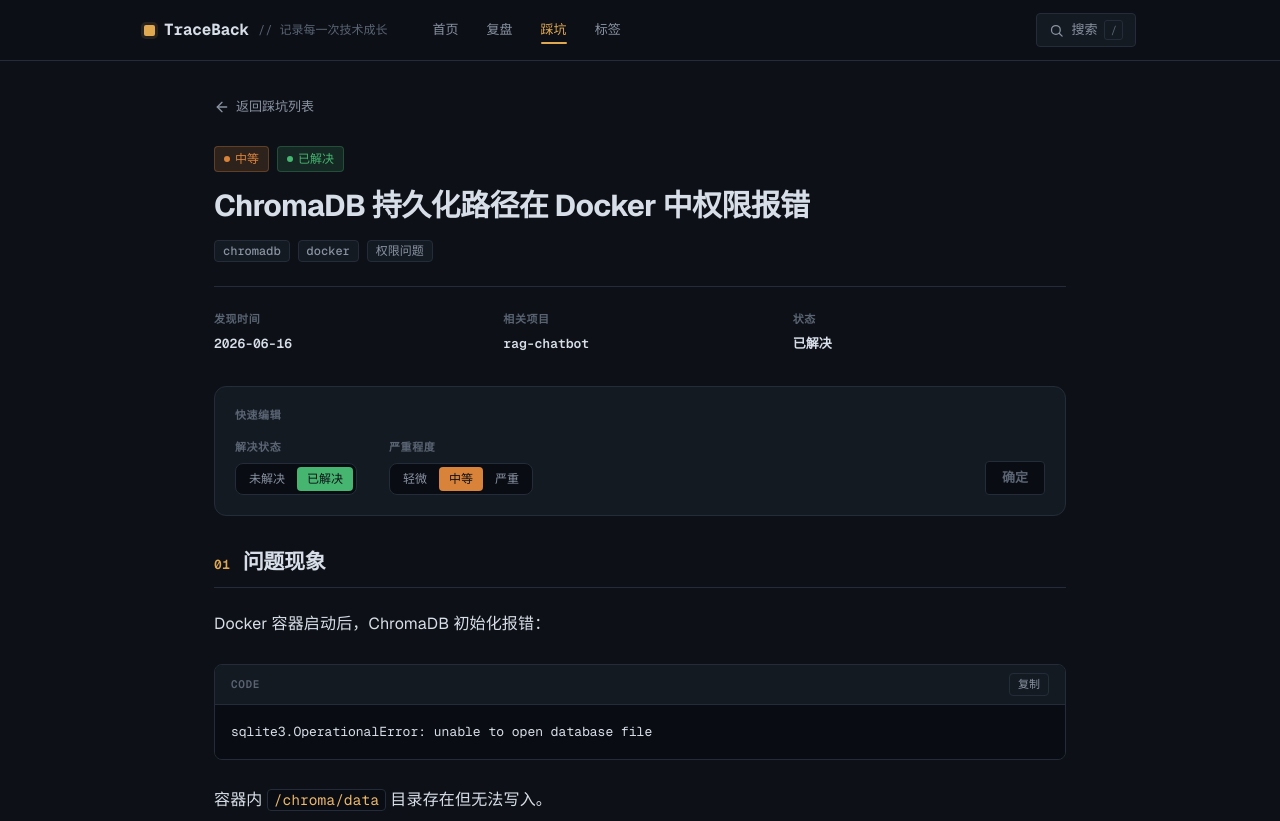
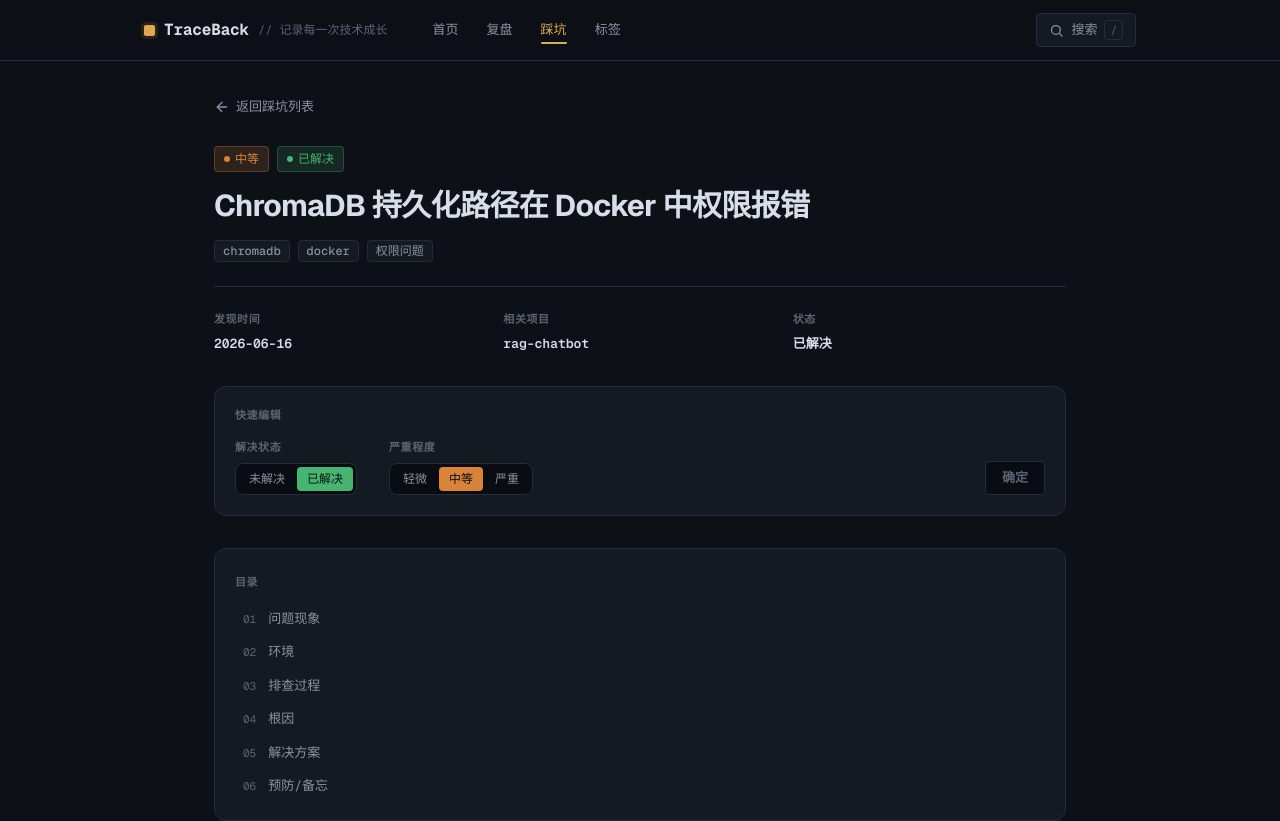
Before and after one commit to lhb-zero/TraceBack, a Next.js app: page /pitfalls/2026/2026-06-16-chromadb-docker-permission in a window 1280 px wide. Shown: the top 821 px of the page. Built offline with nearby package versions, Linux system fonts and the light colour scheme.

Commit message:
feat: 详情页目录锚点、dev 启动自动重建搜索索引、修复代码块语言标签 hydration 不一致、README 依赖表述修正

```diff
--- a/package.json
+++ b/package.json
@@ -3,7 +3,7 @@
   "version": "0.1.0",
   "private": true,
   "scripts": {
-    "dev": "next dev",
+    "dev": "node scripts/build-search-index.mjs && next dev",
     "build": "node scripts/build-search-index.mjs && next build",
     "build:search": "node scripts/build-search-index.mjs",
     "start": "next start",
--- a/src/app/pitfalls/[year]/[slug]/page.tsx
+++ b/src/app/pitfalls/[year]/[slug]/page.tsx
@@ -6,6 +6,7 @@
 import PitfallEditor from "@/components/PitfallEditor";
 import { mdxComponents } from "@/components/MDXComponents";
 import { getPitfall, getAllPitfallSlugs } from "@/lib/pitfalls";
+import { extractHeadings, headingId } from "@/lib/utils";
 
 export function generateStaticParams() {
   return getAllPitfallSlugs();
@@ -21,6 +22,7 @@
   if (!pitfall) notFound();
 
   const fm = pitfall.frontmatter;
+  const headings = extractHeadings(pitfall.content);
 
   return (
     <>
@@ -100,6 +102,30 @@
             />
           </div>
 
+          {/* TOC (level-2 headings of the article) */}
+          {headings.length > 0 && (
+            <nav className="mb-8 rounded-lg border border-border bg-surface p-5" aria-label="目录">
+              <span className="font-mono text-[11px] font-semibold uppercase tracking-[0.05em] text-subtle">
+                目录
+              </span>
+              <ol className="mt-3 space-y-1.5">
+                {headings.map((h, i) => (
+                  <li key={h}>
+                    <a
+                      href={`#${headingId(h)}`}
+                      className="group flex items-baseline gap-3 rounded-sm px-2 py-1 font-mono text-[13px] text-muted no-underline transition-colors hover:bg-surface-2 hover:text-primary"
+                    >
+                      <span className="shrink-0 text-[11px] text-subtle">
+                        {String(i + 1).padStart(2, "0")}
+                      </span>
+                      <span className="truncate">{h}</span>
+                    </a>
+                  </li>
+                ))}
+              </ol>
+            </nav>
+          )}
+
           {/* Content (MDX rendered) */}
           <article className="prose-tb">
             <MDXRemote
--- a/src/app/retros/[year]/[slug]/page.tsx
+++ b/src/app/retros/[year]/[slug]/page.tsx
@@ -8,6 +8,7 @@
 import { mdxComponents } from "@/components/MDXComponents";
 import { getRetroProject, getAllRetroSlugs } from "@/lib/retros";
 import { getPitfallsByProject } from "@/lib/pitfalls";
+import { extractHeadings, headingId } from "@/lib/utils";
 
 export function generateStaticParams() {
   return getAllRetroSlugs();
@@ -24,6 +25,7 @@
 
   const relatedPitfalls = getPitfallsByProject(slug);
   const fm = project.frontmatter;
+  const headings = extractHeadings(project.content);
 
   const statusBadge = (status: string) => {
     switch (status) {
@@ -132,6 +134,30 @@
             </nav>
           )}
 
+          {/* TOC (level-2 headings of the article) */}
+          {headings.length > 0 && (
+            <nav className="mb-8 rounded-lg border border-border bg-surface p-5" aria-label="目录">
+              <span className="font-mono text-[11px] font-semibold uppercase tracking-[0.05em] text-subtle">
+                目录
+              </span>
+              <ol className="mt-3 space-y-1.5">
+                {headings.map((h, i) => (
+                  <li key={h}>
+                    <a
+                      href={`#${headingId(h)}`}
+                      className="group flex items-baseline gap-3 rounded-sm px-2 py-1 font-mono text-[13px] text-muted no-underline transition-colors hover:bg-surface-2 hover:text-primary"
+                    >
+                      <span className="shrink-0 text-[11px] text-subtle">
+                        {String(i + 1).padStart(2, "0")}
+                      </span>
+                      <span className="truncate">{h}</span>
+                    </a>
+                  </li>
+                ))}
+              </ol>
+            </nav>
+          )}
+
           {/* Main content (MDX rendered) */}
           <article className="prose-tb">
             <MDXRemote
--- a/src/components/CodeBlock.tsx
+++ b/src/components/CodeBlock.tsx
@@ -1,25 +1,22 @@
 "use client";
 
-import { useRef, useState, isValidElement } from "react";
+import { useRef, useState } from "react";
 import type { ComponentPropsWithoutRef } from "react";
 
 /* ============================================================
    CodeBlock — 代码块容器
    顶部语言标签页 + 复制按钮，悬停边框提亮。
-   语言从嵌套 <code> 的 className="language-xxx" 中提取。
+   语言由服务端（MDXComponents 的 Pre 包装）提取后经 lang prop 传入，
+   避免客户端 hydration 时 children 序列化导致两端渲染不一致。
    ============================================================ */
 
-export default function CodeBlock({ children, ...props }: ComponentPropsWithoutRef<"pre">) {
+interface CodeBlockProps extends ComponentPropsWithoutRef<"pre"> {
+  lang?: string;
+}
+
+export default function CodeBlock({ lang, children, ...props }: CodeBlockProps) {
   const preRef = useRef<HTMLPreElement>(null);
   const [copied, setCopied] = useState(false);
-
-  // Extract language from the nested code element's className
-  let lang = "";
-  if (isValidElement(children)) {
-    const cls = (children.props as { className?: string }).className || "";
-    const m = cls.match(/language-([\w-]+)/);
-    if (m) lang = m[1];
-  }
 
   const handleCopy = async () => {
     const text = preRef.current?.textContent || "";
--- a/src/components/MDXComponents.tsx
+++ b/src/components/MDXComponents.tsx
@@ -1,4 +1,4 @@
-import type { ComponentPropsWithoutRef } from "react";
+import { Children, isValidElement, type ComponentPropsWithoutRef } from "react";
 import CodeBlock from "./CodeBlock";
 
 /* ============================================================
@@ -10,9 +10,15 @@
    ============================================================ */
 
 function H2(props: ComponentPropsWithoutRef<"h2">) {
+  // Build a stable anchor id from the heading text (matches extractHeadings in utils)
+  const text = Children.toArray(props.children)
+    .map((c) => (typeof c === "string" ? c : ""))
+    .join("")
+    .trim();
   return (
     <h2
-      className="tb-h2 mt-12 mb-5 border-b border-border pb-3 text-[21px] font-bold leading-[1.3] tracking-[-0.015em] text-foreground first:mt-0"
+      id={text ? text : undefined}
+      className="tb-h2 mt-12 mb-5 scroll-mt-24 border-b border-border pb-3 text-[21px] font-bold leading-[1.3] tracking-[-0.015em] text-foreground first:mt-0"
       {...props}
     />
   );
@@ -141,6 +147,19 @@
   );
 }
 
+/* pre wrapper: extract code language on the server side and pass it down
+   as a prop, so the client CodeBlock renders identically during hydration */
+function Pre(props: ComponentPropsWithoutRef<"pre">) {
+  let lang = "";
+  const child = props.children;
+  if (isValidElement(child)) {
+    const cls = (child.props as { className?: string })?.className || "";
+    const m = cls.match(/language-([\w-]+)/);
+    if (m) lang = m[1];
+  }
+  return <CodeBlock lang={lang} {...props} />;
+}
+
 export const mdxComponents = {
   h2: H2,
   h3: H3,
@@ -150,7 +169,7 @@
   ol: Ol,
   li: Li,
   blockquote: Blockquote,
-  pre: CodeBlock,
+  pre: Pre,
   a: A,
   hr: Hr,
   strong: Strong,
--- a/src/lib/utils.ts
+++ b/src/lib/utils.ts
@@ -72,3 +72,21 @@
     .replace(/\n{2,}/g, "\n") // Collapse multiple newlines
     .trim();
 }
+
+// Generate a stable anchor id from a heading's plain text.
+// The raw text is used as the DOM id (UTF-8 ids are valid); hrefs must be
+// encodeURIComponent-ed to survive URL encoding.
+export function headingId(text: string): string {
+  return encodeURIComponent(text);
+}
+
+// Extract level-2 heading texts from raw MDX content (for TOC navigation).
+// Uses the m flag so `$` matches before \n even with CRLF line endings
+// (`.` never matches \r, so per-line matching would fail on Windows files).
+export function extractHeadings(mdx: string): string[] {
+  const matches = mdx.match(/^##\s+(.+)$/gm);
+  if (!matches) return [];
+  return matches
+    .map((m) => m.replace(/^##\s+/, ""))
+    .map((h) => h.replace(/[*_`]/g, "").trim());
+}
```
Also changed, not shown: 1 other file (tests, documents, lock files or other folders).
